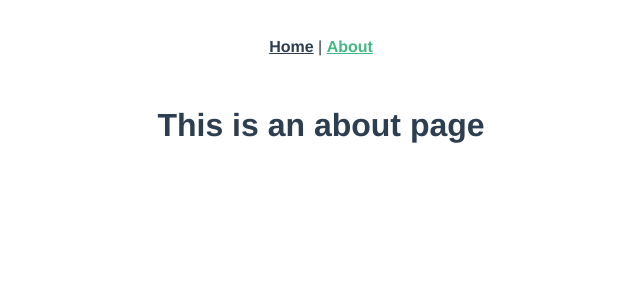
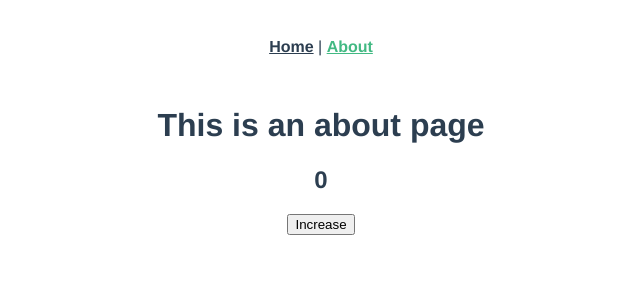
Before and after one commit to somi22/HoneySchool, a Vue app in the folder frontend/: page /about in a window 1280 px wide. Shown: the top 300 px of the page, without its empty margins (319-959 px from the left). Built offline with nearby package versions, Linux system fonts and the light colour scheme.

Commit message:
Edit: Front 프로젝트 모듈화

```diff
--- a/frontend/package.json
+++ b/frontend/package.json
@@ -8,6 +8,7 @@
     "lint": "vue-cli-service lint"
   },
   "dependencies": {
+    "axios": "^0.24.0",
     "core-js": "^3.6.5",
     "vue": "^3.0.0",
     "vue-router": "^4.0.0-0",
--- a/frontend/src/store/index.ts
+++ b/frontend/src/store/index.ts
@@ -11,5 +11,5 @@ export interface RootState {
 
 export default createStore({
   // modules: { accountStore, boardStore, videoStore }
-  modules: { accountStore }
-})
+  modules: { accountStore },
+});
--- a/frontend/src/store/modules/accountStore.ts
+++ b/frontend/src/store/modules/accountStore.ts
@@ -1,12 +1,14 @@
-import { Module, ActionContext } from "vuex";
-import { RootState } from "../index"
-import axios from "axios"
-import router from "../../router"
+import { Module } from "vuex";
+import { RootState } from "../index";
+import axios from "axios";
+import router from "../../router";
 
 export interface accountState {
   accessToken: string;
   accounts: Array<any>;
   user: any;
+  //
+  count: number;
 }
 
 export const accountStore: Module<accountState, RootState> = {
@@ -15,6 +17,7 @@ export const accountStore: Module<accountState, RootState> = {
     accessToken: "",
     accounts: [],
     user: {},
+    count: 0,
   }),
   getters: {
     isLogin: (state) => {
@@ -23,6 +26,10 @@ export const accountStore: Module<accountState, RootState> = {
     getUser: (state) => {
       // return JSON.parse(atob(state.accessToken.split('.')[1])).username
       return JSON.parse(atob(state.accessToken.split(".")[1]));
+    },
+    //
+    doubleCount: (state) => {
+      return state.count * 2;
     },
   },
   mutations: {
@@ -39,6 +46,11 @@ export const accountStore: Module<accountState, RootState> = {
     setUser(state, user) {
       state.user = user;
       // console.log(state.accounts)
+    },
+    //
+    increment(state) {
+      state.count++;
+      console.log(state.count);
     },
   },
   actions: {
@@ -66,5 +78,9 @@ export const accountStore: Module<accountState, RootState> = {
           commit("setUser", response.data);
         });
     },
+    //
+    incrementNumber({ commit }) {
+      commit("increment");
+    },
   },
 };
--- a/frontend/src/views/About.vue
+++ b/frontend/src/views/About.vue
@@ -1,5 +1,22 @@
 <template>
   <div class="about">
     <h1>This is an about page</h1>
+    <h2>{{ count }}</h2>
+    <button @click="increase">Increase</button>
   </div>
 </template>
+
+<script lang="ts">
+import { computed } from "vue";
+import { useStore } from "vuex";
+
+export default {
+  setup() {
+    const store = useStore();
+    const count = computed(() => store.state.accountStore.count);
+    const increase = () => store.dispatch("accountStore/incrementNumber");
+
+    return { count, increase };
+  },
+};
+</script>
```
Also changed, not shown: 1 other file (tests, documents, lock files or other folders).
